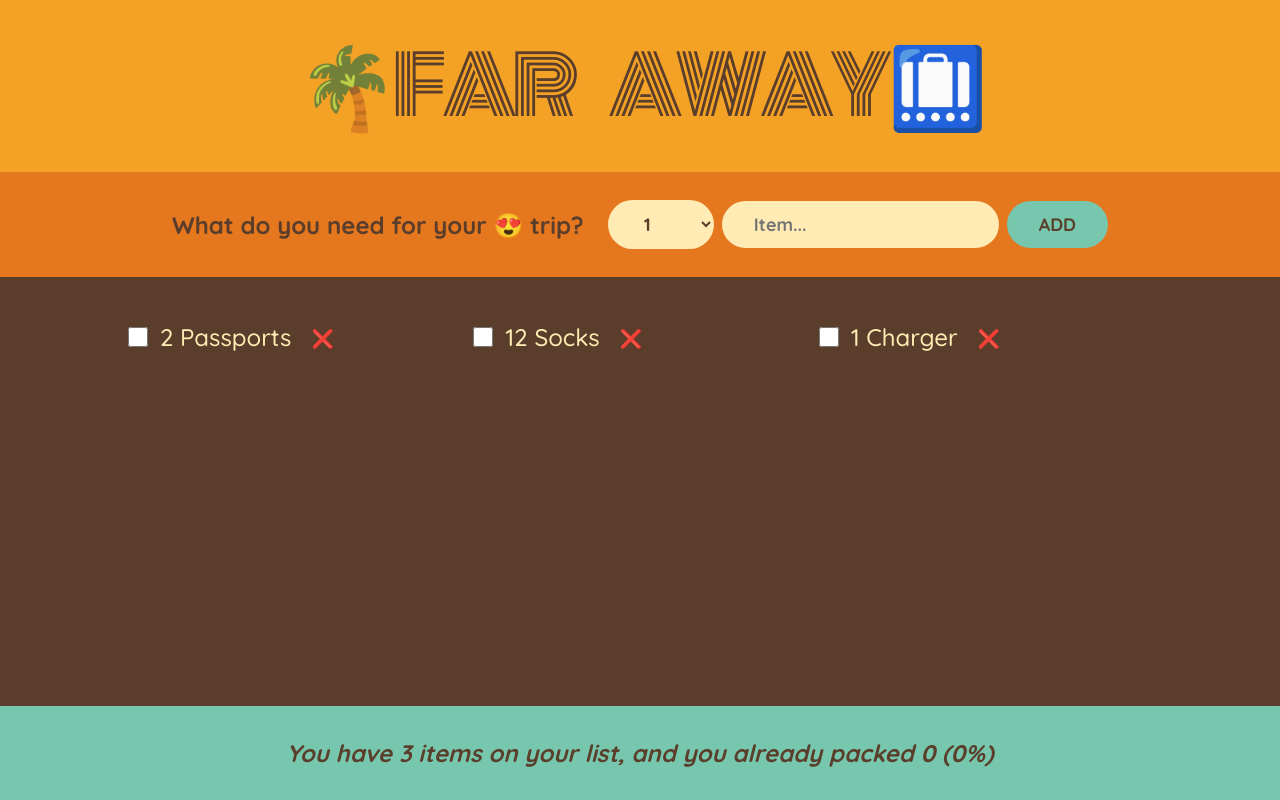
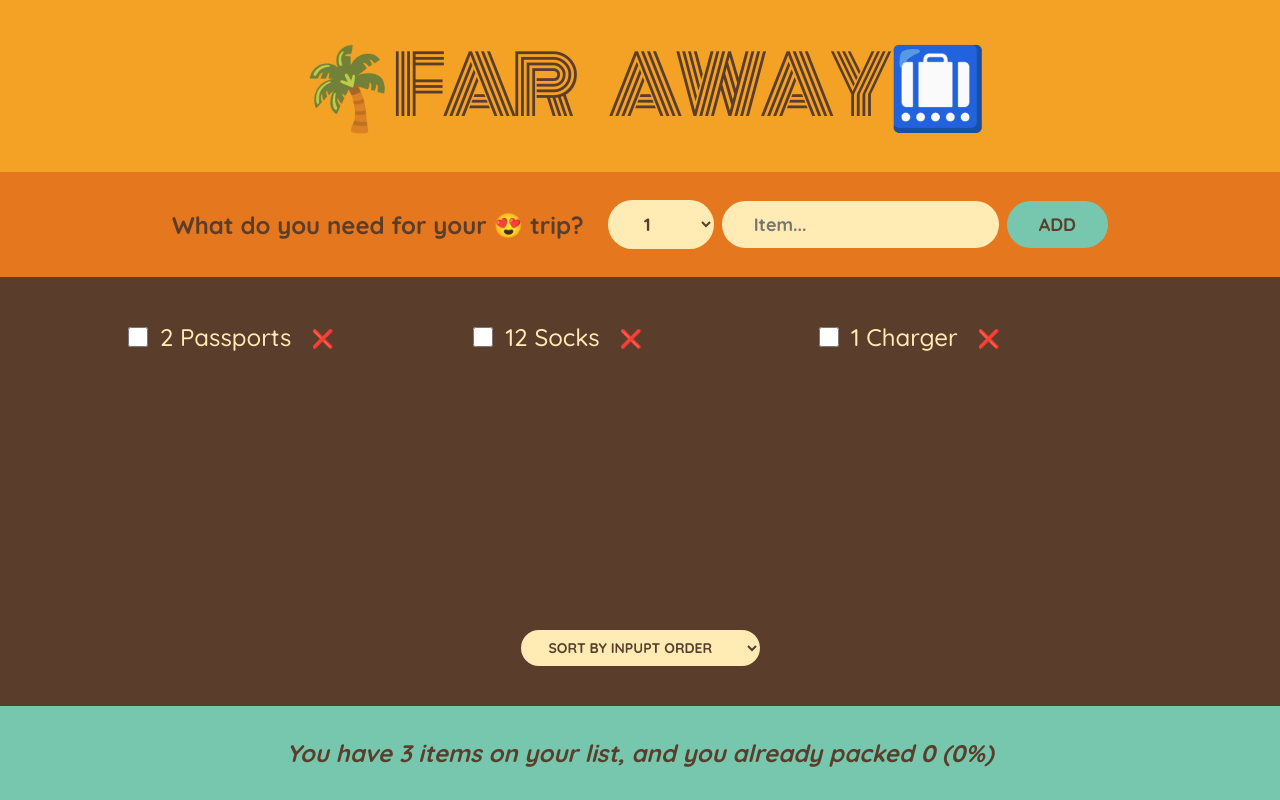
Before and after one commit to CharlesMariga/travel-list, a React (Create React App) app: page / in a window 1280 px wide. Built offline with nearby package versions, Linux system fonts and the light colour scheme; the HTML template or start-up script is replaced by a standard one.

Commit message:
feat: sorting items

```diff
--- a/src/App.js
+++ b/src/App.js
@@ -88,10 +88,25 @@
 }
 
 function PackingList({ items, onDeleteItem, onToggleItem }) {
+  const [sortBy, setSortBy] = useState("input");
+  let sortedItems = [];
+
+  if (sortBy === "input") sortedItems = items;
+
+  if (sortBy === "description")
+    sortedItems = items
+      .slice()
+      .sort((a, b) => a.description.localeCompare(b.description));
+
+  if (sortBy === "packed")
+    sortedItems = items
+      .slice()
+      .sort((a, b) => Number(a.packed) - Number(b.packed));
+
   return (
     <div className="list">
       <ul>
-        {items.map((item) => (
+        {sortedItems.map((item) => (
           <Item
             key={item.id}
             item={item}
@@ -100,6 +115,14 @@
           />
         ))}
       </ul>
+
+      <div className="actions" onChange={(e) => setSortBy(e.target.value)}>
+        <select value={sortBy}>
+          <option value="input">Sort by inpupt order</option>
+          <option value="description">Sort by description</option>
+          <option value="packed">Sort by packed status</option>
+        </select>
+      </div>
     </div>
   );
 }
@@ -135,7 +158,7 @@
   return (
     <footer className="stats">
       <em>
-        {percentage == 100
+        {percentage === 100
           ? `You got everything! Ready to go ✈️`
           : `You have ${numItems} items on your list, and you already packed${" "}
         ${numPacked} (${percentage}%)`}
```
